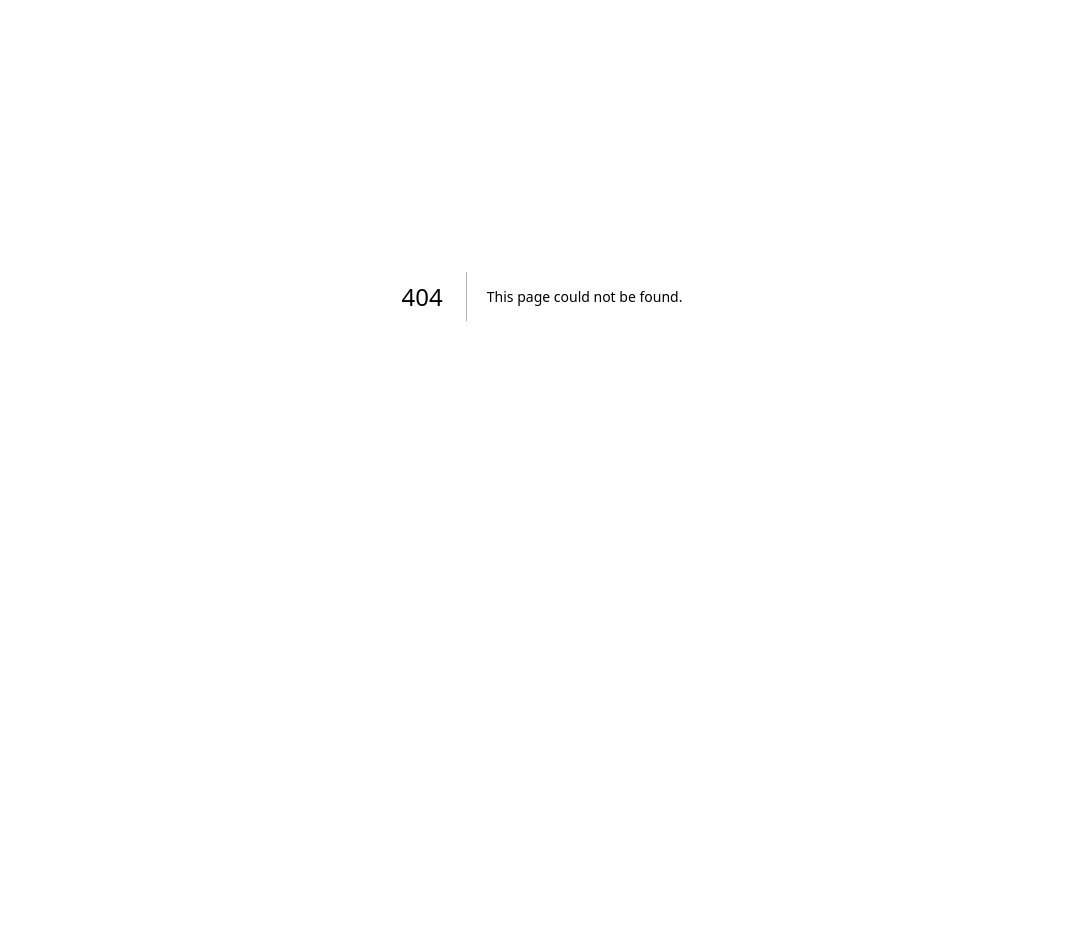
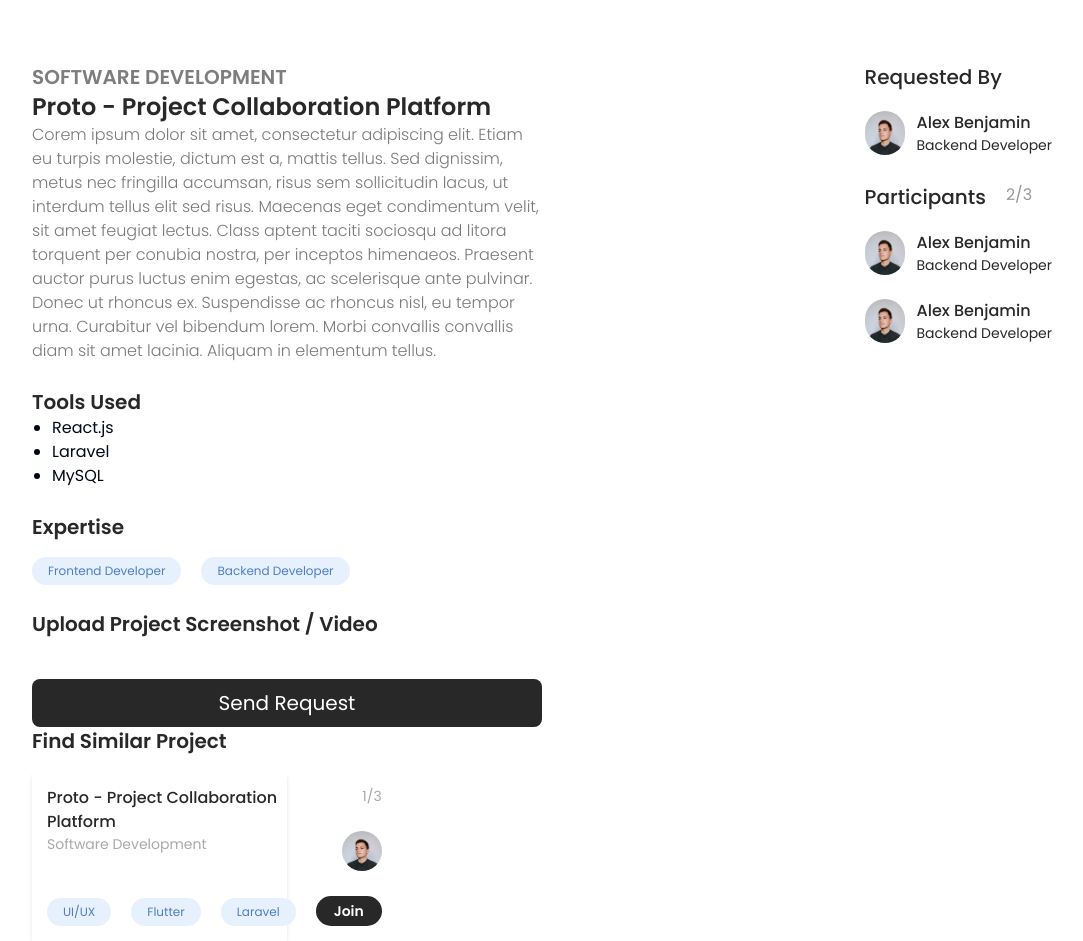
Before and after one commit to SyahranFD/proto, a Next.js app: page /project/1 in a window 1280 px wide. Before the commit this address had no page. Shown: the part 104-1045 px from the top of the page, without its empty margins (98-1181 px from the left). Before the commit the page ends 800 px from the top, so only its background shows below. Built offline with nearby package versions, Linux system fonts and the light colour scheme.

Commit message:
feat: [FA] add detail project requested

```diff
--- /dev/null
+++ b/src/app/(page)/(features-pages)/project/[id]/page.tsx
@@ -0,0 +1,141 @@
+import ChipExpertise from "@/app/components/common-components/chip-expertise";
+import Image from "next/image";
+
+export default function DetailProject() {
+    return (
+        <div className="flex flex-col h-[90vh] justify-between px-[130px] py-[65px]">
+            <div className="flex justify-between">
+                <div className="flex flex-col gap-[25px] w-[50%]">
+                    <div>
+                        <h2 className="font-semibold text-[#7D7D7D] text-xl">SOFTWARE DEVELOPMENT</h2>
+                        <h1 className="font-semibold text-2xl text-primary">Proto - Project Collaboration Platform</h1>
+                        <p className="font-light text-[#7A7A7A]">Corem ipsum dolor sit amet, consectetur adipiscing
+                            elit.
+                            Etiam
+                            eu turpis molestie, dictum est a, mattis tellus. Sed dignissim, metus nec fringilla
+                            accumsan,
+                            risus
+                            sem sollicitudin lacus, ut interdum tellus elit sed risus. Maecenas eget condimentum velit,
+                            sit
+                            amet
+                            feugiat lectus. Class aptent taciti sociosqu ad litora torquent per conubia nostra, per
+                            inceptos
+                            himenaeos. Praesent auctor purus luctus enim egestas, ac scelerisque ante pulvinar. Donec ut
+                            rhoncus
+                            ex. Suspendisse ac rhoncus nisl, eu tempor urna. Curabitur vel bibendum lorem. Morbi
+                            convallis
+                            convallis diam sit amet lacinia. Aliquam in elementum tellus.</p>
+                    </div>
+                    <div>
+                        <h2 className="font-semibold text-xl text-primary">Tools Used</h2>
+                        <ul className="list-disc pl-5">
+                            <li>React.js</li>
+                            <li>Laravel</li>
+                            <li>MySQL</li>
+                        </ul>
+                    </div>
+
+                    <div>
+                        <h2 className="font-semibold text-xl text-primary mb-4">Expertise</h2>
+                        <ul className="flex gap-5">
+                            <ChipExpertise expertise="Frontend Developer"/>
+                            <ChipExpertise expertise="Backend Developer"/>
+
+                        </ul>
+                    </div>
+
+                    <div>
+                        <h2 className="font-semibold text-xl text-primary mb-4">Upload Project Screenshot / Video</h2>
+                        <div>
+
+                        </div>
+                    </div>
+
+                    <button className="bg-primary rounded-[8px] px-[20px] py-[10px]">
+                        <h3 className="text-white text-xl">Send Request</h3>
+                    </button>
+                </div>
+
+                <div>
+                    <div className="mb-7">
+                        <h2 className="font-medium text-xl text-primary mb-5">Requested By</h2>
+
+                        <div className="flex gap-3">
+                            <Image src="/assets/image/user-avatar.png" alt="User Avatar" width={40} height={40}
+                                   className="rounded-full"/>
+
+                            <div className="flex flex-col">
+                                <h2 className="font-medium text-primary">Alex Benjamin</h2>
+                                <p className=" text-primary text-sm">Backend Developer</p>
+                            </div>
+                        </div>
+                    </div>
+
+                    <div>
+                        <div className="flex gap-5">
+                            <h2 className="font-medium text-xl text-primary mb-5">Participants</h2>
+
+                            <h3 className="text-[#989898]">2/3</h3>
+                        </div>
+
+                        <div className="flex flex-col gap-6">
+                        <div className="flex gap-3">
+                                <Image src="/assets/image/user-avatar.png" alt="User Avatar" width={40} height={40}
+                                       className="rounded-full"/>
+
+                                <div className="flex flex-col">
+                                    <h2 className="font-medium text-primary">Alex Benjamin</h2>
+                                    <p className=" text-primary text-sm">Backend Developer</p>
+                                </div>
+                            </div>
+
+                            <div className="flex gap-3">
+                                <Image src="/assets/image/user-avatar.png" alt="User Avatar" width={40} height={40}
+                                       className="rounded-full"/>
+
+                                <div className="flex flex-col">
+                                    <h2 className="font-medium text-primary">Alex Benjamin</h2>
+                                    <p className=" text-primary text-sm">Backend Developer</p>
+                                </div>
+                            </div>
+                        </div>
+                    </div>
+                </div>
+            </div>
+
+            <div>
+                <h2 className="font-semibold text-xl text-primary mb-4">Find Similar Project</h2>
+
+                <div className="grid grid-cols-4">
+                    <div className="bg-white p-[15px] shadow-md flex justify-between gap-[20px]">
+
+                        <div className="flex flex-col justify-between items-start">
+                            <div className="flex flex-col">
+                                <h2 className="text-primary font-medium ">Proto - Project Collaboration Platform</h2>
+                                <h3 className="text-[#A9A9A9] text-sm">Software Development</h3>
+                            </div>
+
+                            <div className="flex gap-5">
+                                <ChipExpertise expertise="UI/UX"/>
+                                <ChipExpertise expertise="Flutter"/>
+                                <ChipExpertise expertise="Laravel"/>
+                            </div>
+
+                        </div>
+
+                        <div className="flex flex-col justify-between items-end gap-[25px]">
+                            <h3 className="text-[#A9A9A9] text-sm">1/3</h3>
+
+                            <Image src="/assets/image/user-avatar.png" alt="User Avatar" width={40} height={40}
+                                   className="rounded-full -ms-3"/>
+
+                            <button className="bg-primary px-[18px] py-[5px] rounded-[16px]">
+                                <h3 className="font-semibold text-white text-sm">Join</h3>
+                            </button>
+                        </div>
+                    </div>
+                </div>
+            </div>
+        </div>
+    )
+}
```
